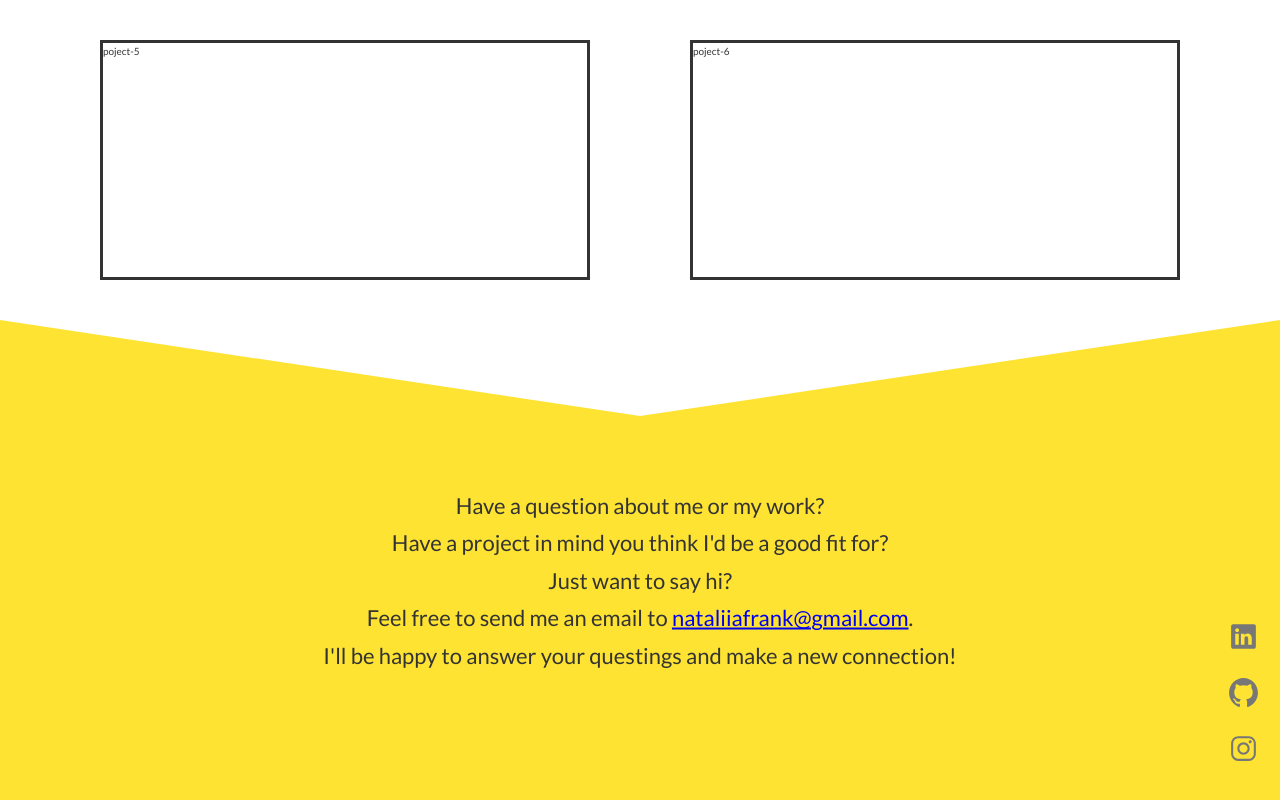
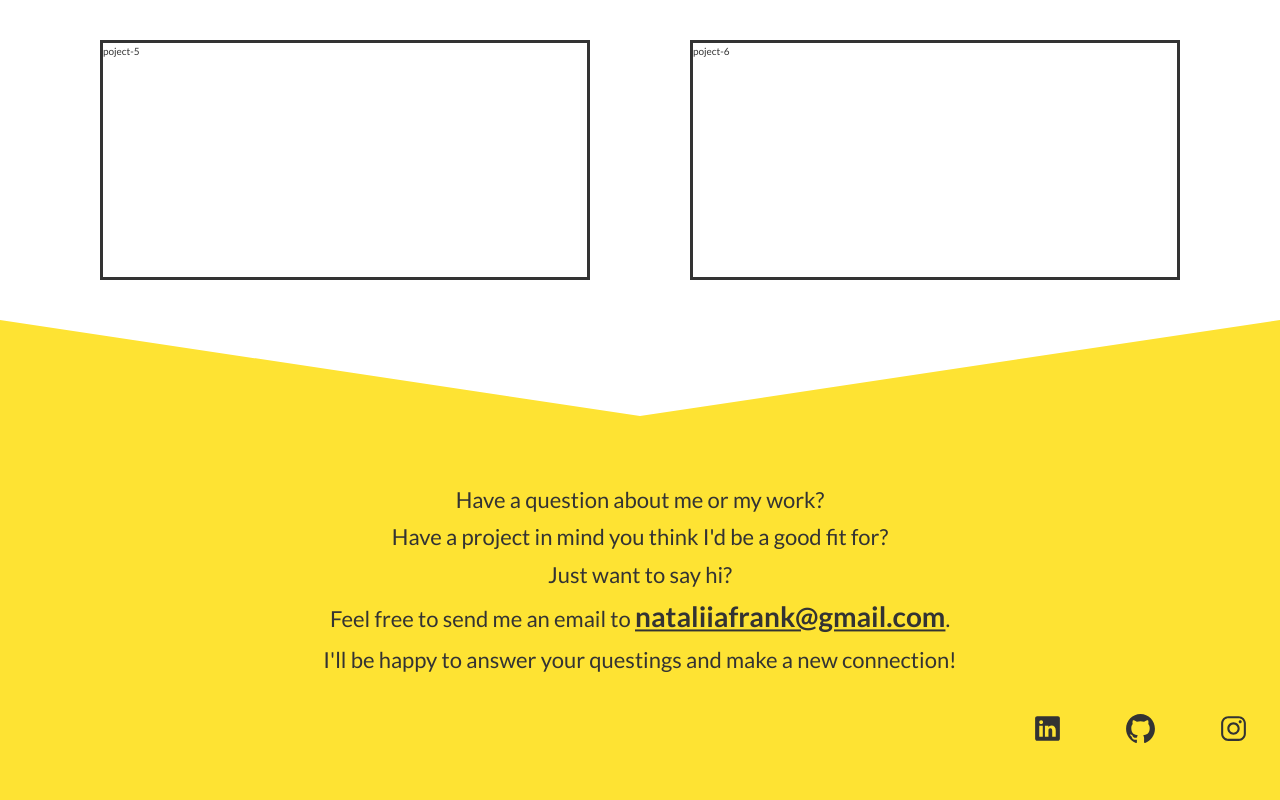
Before and after one commit to nataliiafrank/nataliiafrank.github.io, a website: page index.html in a window 1280 px wide. Shown: the part 2151-2951 px from the top of the page. Drawn offline with nearby package versions, Linux system fonts and the light colour scheme.

Commit message:
Fixed icons

```diff
--- a/index.html
+++ b/index.html
@@ -162,19 +162,21 @@
                 Have a project in mind you think I'd be a good fit for? <br>
                 Just want to say hi? <br>
                 Feel free to send me an email to
-                <a href="mailto:nataliiafrank@gmail.com">nataliiafrank@gmail.com</a>. <br>
+                <a href="mailto:nataliiafrank@gmail.com" class="email">nataliiafrank@gmail.com</a>. <br>
                 I'll be happy to answer your questings and make a new connection!
             </p>
 
             <div class="section-contact__icons">
                 <div class="icon">
-                    <ion-icon name="logo-linkedin"></ion-icon>
+                    <a href="#" class="social-link"><ion-icon name="logo-linkedin"></ion-icon></a>
                 </div>
                 <div class="icon">
-                    <ion-icon name="logo-github"></ion-icon>
+                    <a href="https://github.com/nataliiafrank" class="social-link" target="_blank"><ion-icon name="logo-github"></ion-icon></a>
+
                 </div>
                 <div class="icon">
-                    <ion-icon name="logo-instagram"></ion-icon>
+                    <a href="#" class="social-link"><ion-icon name="logo-instagram"></ion-icon></a>
+
                 </div>
             </div>
             <!-- <h4>Get in touch</h4> -->
--- a/sass/abstracts/_mixins.scss
+++ b/sass/abstracts/_mixins.scss
@@ -13,3 +13,10 @@
     color: $color;
     font-size: 2rem;
 }
+
+@mixin remove-default-link-style {
+    &:link,
+    &:visited {
+        color: inherit;
+    }
+}
--- a/sass/pages/_home.scss
+++ b/sass/pages/_home.scss
@@ -26,17 +26,7 @@
         font-size: 3rem;
         color: $color-primary-dark;
     }
-    // table {
-    //     font-size: 2rem;
-    //     text-align: left;
-    //     margin-left: 3rem;
-    //     td {
-    //         padding: 1rem;
-    //         i {
-    //             margin-right: 1rem;
-    //         }
-    //     }
-    // }
+
     h3 {
         margin-bottom: 2rem;
     }
@@ -66,7 +56,7 @@
 
 .section-contact {
     height: 60vh;
-    background-color: $color-primary; // clip-path: polygon(7% 0, 100% 0, 100% 100%, 19% 100%);
+    background-color: $color-primary;
     -webkit-clip-path: polygon(50% 25%, 100% 0, 100% 100%, 50% 100%, 0 100%, 0 0);
     clip-path: polygon(50% 20%, 100% 0, 100% 100%, 50% 100%, 0 100%, 0 0);
     text-align: right;
@@ -79,17 +69,44 @@
         top: 50%;
         left: 50%;
         transform: translate(-50%, -50%);
+
+
+
+        .email {
+            @include remove-default-link-style;
+            font-size: 2.8rem;
+            font-weight: 700;
+            transition: all .2s;
+            &:hover {
+                color: $color-white;
+            }
+
+        }
     }
 
     .section-contact__icons {
         position: absolute;
         bottom: 2rem;
-        right: 2rem;
-        color: $color-dark-grey;
+        color: $color-black;
         font-size: 3.3rem;
+        width: 100%;
+        display: flex;
+        flex-direction: row;
+        justify-content: flex-end;
 
-        &:hover {
-            color: $color-black;
+        .social-link {
+            @include remove-default-link-style;
         }
+
+        .icon {
+            display: inline-block;
+            margin: 2rem 3rem;
+            transition: all .2s;
+
+            &:hover {
+            color: $color-white;
+            }
+        }
+
     }
 }
```
Also changed, not shown: css/style.css.
